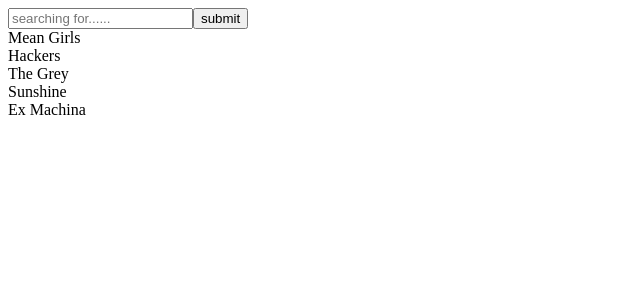
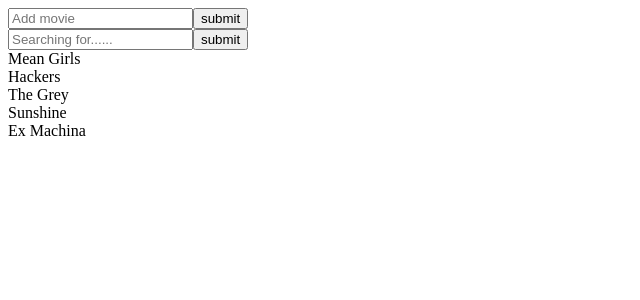
Before and after one commit to bjlagman12/movie-list-mini-app, a React app: page / in a window 1280 px wide. Shown: the top 300 px of the page, without its empty margins (0-640 px from the left). Built offline with nearby package versions, Linux system fonts and the light colour scheme; the HTML template or start-up script is replaced by a standard one.

Commit message:
Implement add movie funtionality

```diff
--- a/package.json
+++ b/package.json
@@ -29,13 +29,13 @@
     "eslint-plugin-import": "^2.17.2",
     "eslint-plugin-jsx-a11y": "^6.2.1",
     "eslint-plugin-react": "^7.12.4",
-    "lodash": "^4.17.11",
     "webpack": "^4.30.0",
     "webpack-cli": "^3.3.1"
   },
   "dependencies": {
     "eslint-config-standard-react": "^7.0.2",
     "express": "^4.16.4",
+    "lodash": "^4.17.11",
     "nodemon": "^1.18.11",
     "react": "^16.8.6",
     "react-dom": "^16.8.6"
--- a/src/components/App.jsx
+++ b/src/components/App.jsx
@@ -9,18 +9,16 @@
     this.state = {
       allMovies: this.props.movies,
       searchFor: '',
+      addMovie: ''
     };
-    this.search = this.search.bind(this);
+
     this.submitSearch = this.submitSearch.bind(this);
-  }
-
-  search(e) {
-    this.setState({ searchFor: e.target.value });
+    this.submitAdd = this.submitAdd.bind(this);
   }
 
   submitSearch(e) {
     e.preventDefault();
-    console.log('yay');
+    console.log('submit button');
     const movies = this.state.allMovies;
     const search = this.state.searchFor.toLowerCase();
     const searchedMovie = [];
@@ -38,11 +36,28 @@
     }
   }
 
+  submitAdd(e) {
+    e.preventDefault();
+    let add = this.props.addMovies;
+    if (this.state.addMovie.length > 0 && add.length === 0) {
+      add.push({ title: this.state.addMovie });
+      this.setState({ allMovies: add });
+    } else {
+      let movies = this.state.allMovies.concat({ title: this.state.addMovie});
+      this.setState({allMovies: movies });
+    };
+    console.log('add movie');
+  }
+
   render() {
     return (
       <div>
+        <form onSubmit={this.submitAdd}>
+          <input type="text" placeholder="Add movie" onChange={(e)=> this.setState({ addMovie: e.target.value })} />
+          <input type="submit" value="submit"/>
+        </form>
         <form onSubmit={this.submitSearch}>
-          <input type="text" placeholder="searching for......" onChange={this.search} />
+          <input type="text" placeholder="Searching for......" onChange={(e)=> this.setState({ searchFor: e.target.value })} />
           <input type="submit" value="submit" />
         </form>
         <MovieList movies={this.state.allMovies} />
--- a/src/index.jsx
+++ b/src/index.jsx
@@ -1,8 +1,9 @@
-/* eslint-disable no-unused-vars */
 import ReactDOM from 'react-dom';
 import React from 'react';
 import {movies} from './data/movies';
 import App from './components/App';
 
+const addMovies = [];
 
-ReactDOM.render(<App movies={movies} />, document.getElementById('app'));
+
+ReactDOM.render(<App movies={movies} addMovies={addMovies}/>, document.getElementById('app'));
```
